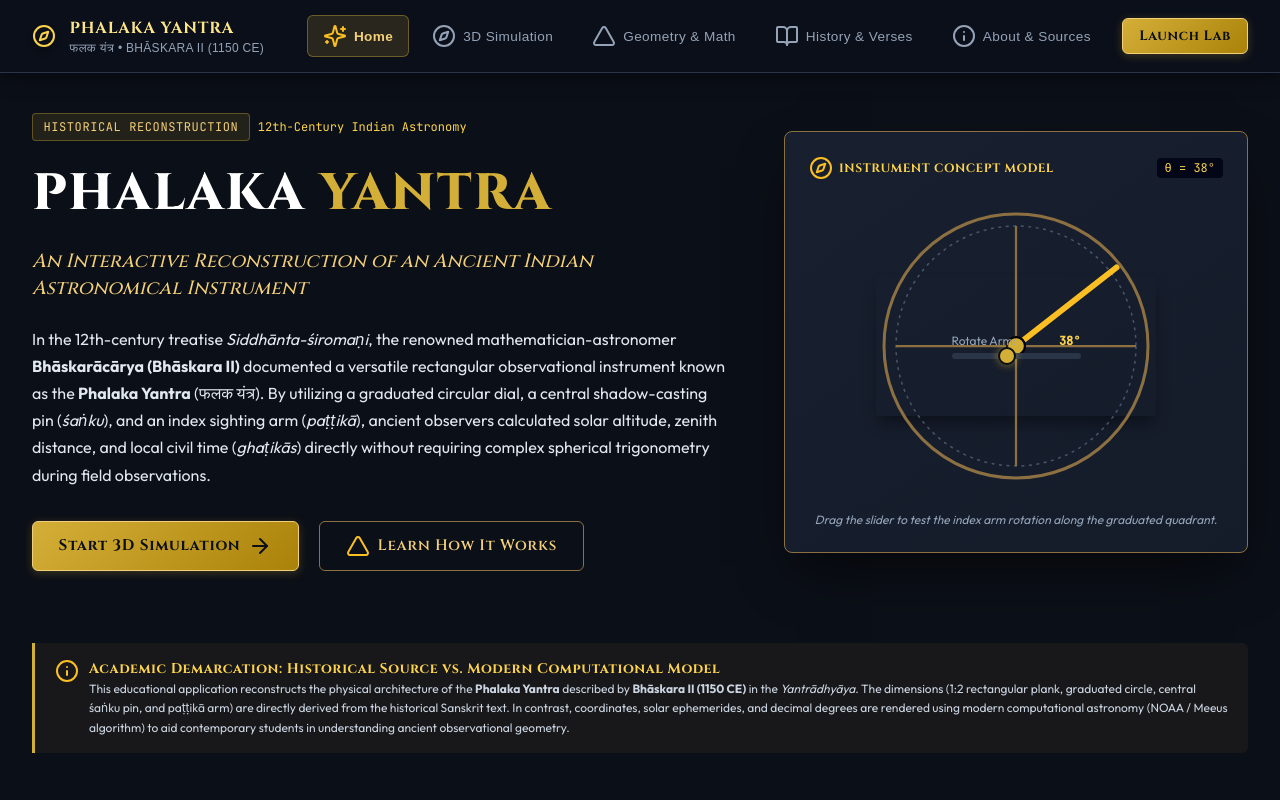
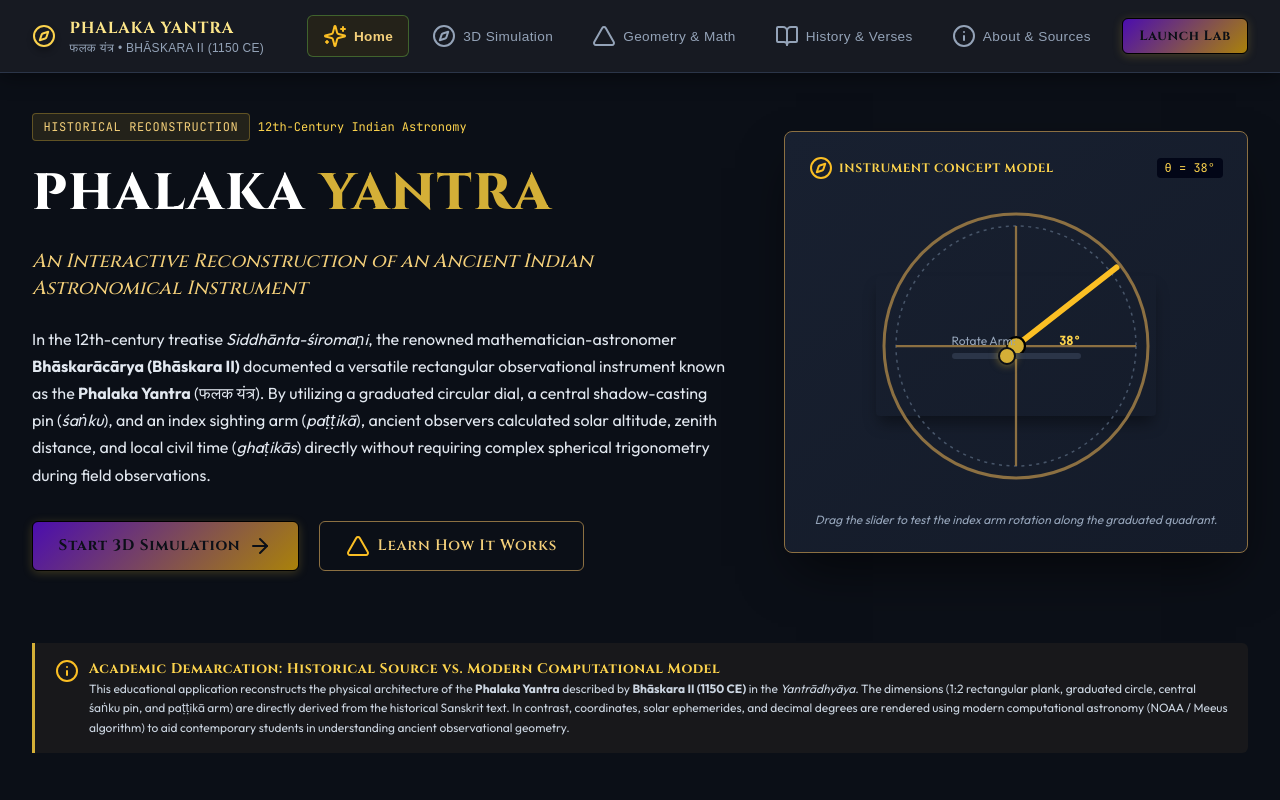
Before and after one commit to Solid-Snake-alt/V2PhysicsSLA, a React (Vite) app: page / in a window 1280 px wide. Shown: the top 800 px of the page. Built offline with nearby package versions, Linux system fonts and the light colour scheme.

Commit message:
color change button

```diff
--- a/src/index.css
+++ b/src/index.css
@@ -143,7 +143,7 @@ h1, h2, h3, h4, .font-serif {
   top: 0;
   z-index: 100;
   width: 100%;
-  background-color: rgba(12, 16, 26, 0.95);
+  background-color: rgba(25, 28, 35, 0.95);
   backdrop-filter: blur(12px);
   -webkit-backdrop-filter: blur(12px);
   border-bottom: 1px solid var(--border-subtle);
@@ -199,9 +199,9 @@ h1, h2, h3, h4, .font-serif {
 }
 
 .navbar-nav-item.active {
-  background: rgba(212, 175, 55, 0.15);
+  background: rgba(71, 56, 8, 0.292);
   color: var(--text-gold);
-  border-color: rgba(212, 175, 55, 0.4);
+  border-color: rgba(108, 194, 77, 0.4);
   font-weight: 600;
 }
 
@@ -497,13 +497,13 @@ h1, h2, h3, h4, .font-serif {
    Buttons & Interactivity
    ========================================================================== */
 .btn-gold {
-  background: linear-gradient(135deg, #d4af37 0%, #aa820a 100%);
+  background: linear-gradient(135deg, #4b0daf 0%, #aa820a 100%);
   color: #0b0f17;
   font-family: var(--font-serif);
   font-weight: 700;
   padding: 0.75rem 1.6rem;
   border-radius: 6px;
-  border: 1px solid #f3cf7a;
+  border: 1px solid #000000;
   cursor: pointer;
   display: inline-flex;
   align-items: center;
@@ -516,7 +516,7 @@ h1, h2, h3, h4, .font-serif {
 }
 
 .btn-gold:hover {
-  background: linear-gradient(135deg, #f3cf7a 0%, #c5a059 100%);
+  background: linear-gradient(135deg, #362ea7 0%, #c5a059 100%);
   box-shadow: 0 4px 15px rgba(212, 175, 55, 0.4);
   transform: translateY(-1px);
 }
@@ -540,7 +540,7 @@ h1, h2, h3, h4, .font-serif {
 }
 
 .btn-outline:hover {
-  background: rgba(212, 175, 55, 0.12);
+  background: rgba(212, 55, 89, 0.12);
   border-color: var(--border-gold);
   color: #ffffff;
 }
```
